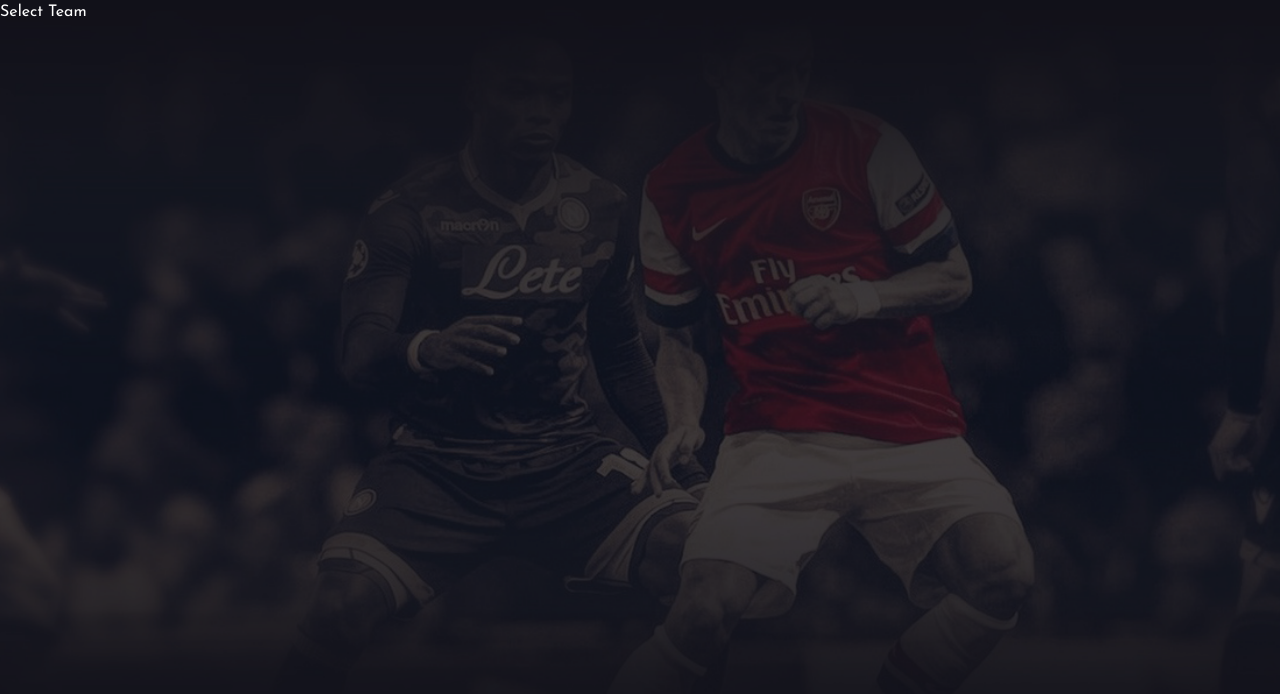
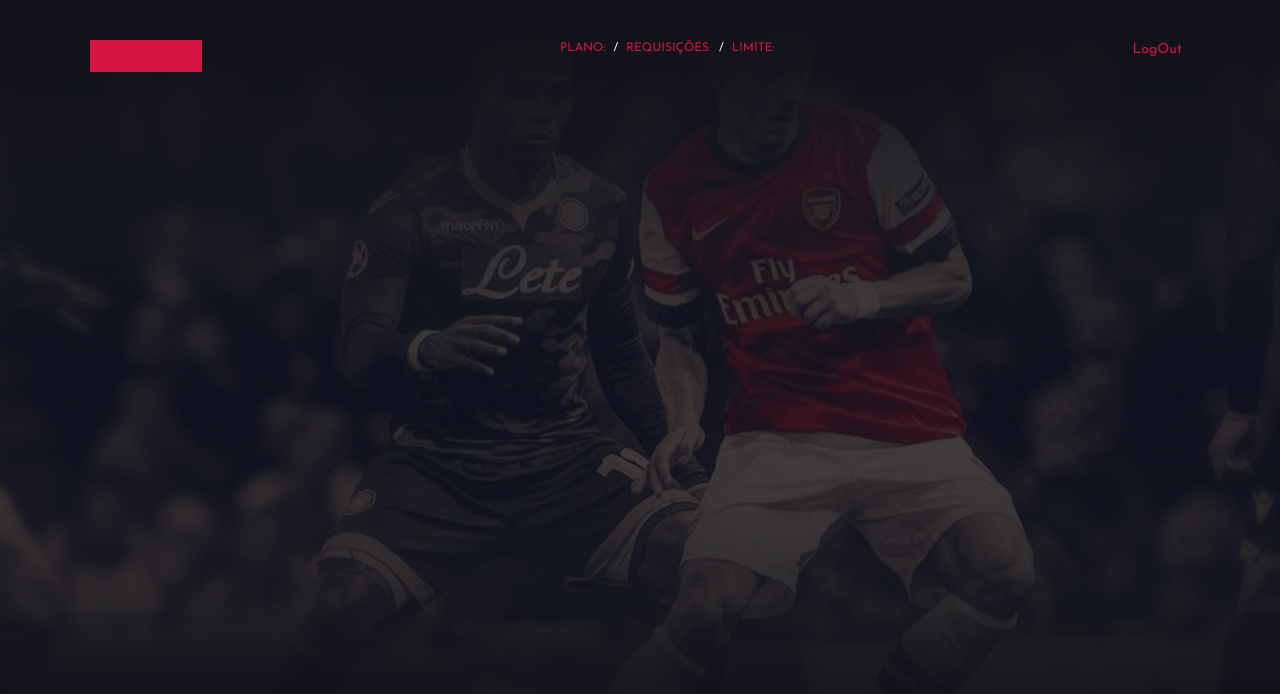
Before and after one commit to franklinsouza/meu-time, a React (Vite) app: page /select-team in a window 1280 px wide. Shown: the top 694 px of the page. Built offline with nearby package versions, Linux system fonts and the light colour scheme; no server answers.

Commit message:
feat: add header on Select team page and build request data

```diff
--- /dev/null
+++ b/src/components/Header/Header.tsx
@@ -0,0 +1,62 @@
+import { useCallback, useEffect } from 'react';
+import useUserContext from '../../hooks/useUserContext';
+import useFetch from '../../hooks/useFetch';
+
+const Header = () => {
+  const { user, setUser } = useUserContext();
+  const { me } = useFetch();
+
+  const getUserData = useCallback(async () => {
+    const data = await me();
+
+    setUser({
+      firstName: data.account.firstname,
+      lastName: data.account.lastname,
+      reqCurrent: data.requests.current,
+      reqLimit: data.requests.limit_day,
+      plan: data.subscription.plan,
+      isLogged: true,
+    });
+  }, [me, setUser]);
+
+  useEffect(() => {
+    if (!user?.isLogged) {
+      getUserData();
+    }
+  }, [user, setUser, getUserData, user?.isLogged]);
+
+  return (
+    <div className="flex justify-between items-start mt-10 mb-32">
+      <div className="bg-primary-01 w-28 h-8 text-center" />
+
+      <div className="flex gap-x-2 text-xs uppercase">
+        <p>
+          <span className="text-primary-01">Plano: </span>
+          {user?.plan}
+        </p>
+        /
+        <p>
+          <span className="text-primary-01">Requisições: </span>
+          {user?.reqCurrent}
+        </p>
+        /
+        <p>
+          <span className="text-primary-01">Limite: </span>
+          {user?.reqLimit}
+        </p>
+      </div>
+
+      <div className="flex items-center">
+        <div className="text-right flex flex-col mr-2">
+          <span className="font-semibold">
+            {user?.firstName} {user?.lastName}
+          </span>
+
+          <p className="text-primary-01 text-sm">LogOut</p>
+        </div>
+      </div>
+    </div>
+  );
+};
+
+export default Header;
--- /dev/null
+++ b/src/components/Header/index.ts
@@ -0,0 +1,3 @@
+import Header from './Header';
+
+export default Header;
--- a/src/pages/SelectTeam/SelectTeam.tsx
+++ b/src/pages/SelectTeam/SelectTeam.tsx
@@ -1,5 +1,11 @@
+import Header from '../../components/Header';
+
 const SelectTeam = () => {
-  return <p>Select Team</p>;
+  return (
+    <div className="container mx-auto max-w-[1128px] px-3.5">
+      <Header />
+    </div>
+  );
 };
 
 export default SelectTeam;
--- a/src/services/api.ts
+++ b/src/services/api.ts
@@ -1,10 +1,10 @@
 import { ApiRequestInit } from './api.type';
 
 const BASE_URL = 'https://v3.football.api-sports.io';
-let storageKey: string | null = localStorage.getItem('mta');
-storageKey = storageKey !== null ? JSON.parse(storageKey) : null;
+const storageKey: string | null = localStorage.getItem('mta');
+const parseKey = storageKey !== null ? JSON.parse(storageKey).key : null;
 
-function api(endPoint: string, key = storageKey): ApiRequestInit {
+function api(endPoint: string, key = parseKey): ApiRequestInit {
   return {
     url: `${BASE_URL}${endPoint}`,
     options: {
```
Also changed, not shown: 1 other file (tests, documents, lock files or other folders).
